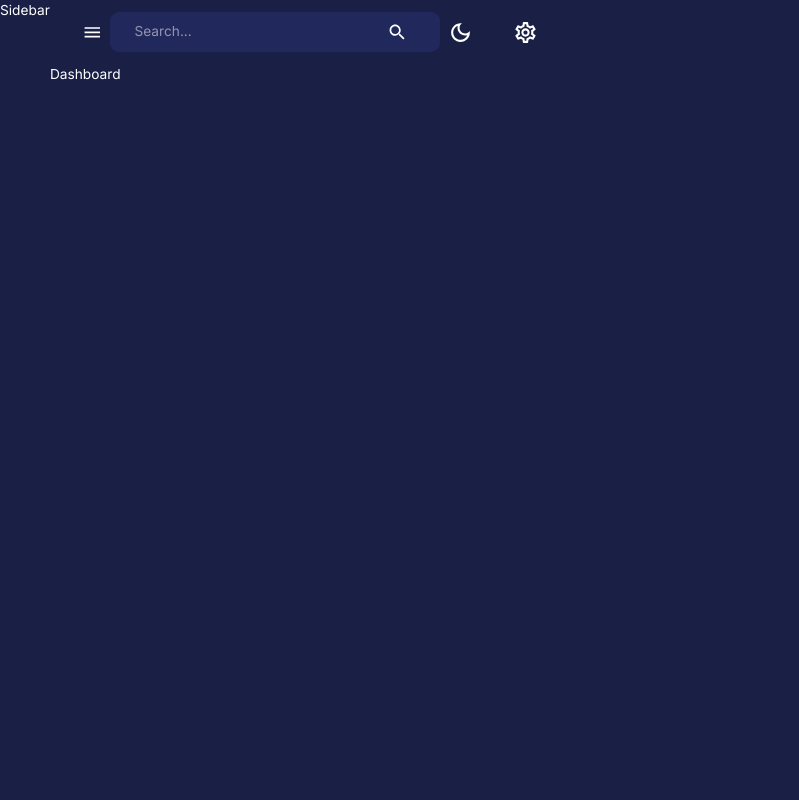
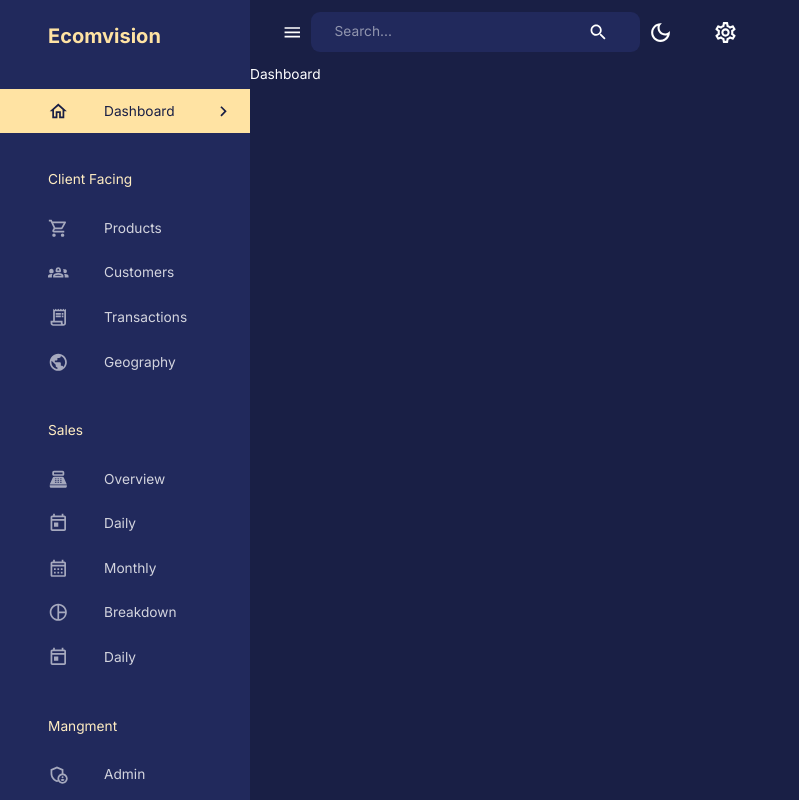
Before and after one commit to milkiascha7/Full-stack-mern-app-admin-panal-full-CLIENT_SIDE, a React (Create React App) app: page /dashboard in a window 1280 px wide. Shown: the whole page, without its empty margins (0-799 px from the left). Built offline with nearby package versions, Linux system fonts and the light colour scheme.

Commit message:
"nav bar and sidebar open and close"

```diff
--- a/src/components/Navbar.js
+++ b/src/components/Navbar.js
@@ -19,7 +19,7 @@
 } from '@mui/material';
 import Avatar from '@mui/material';
 
-const Navbar = () => {
+const Navbar = ({ isSidebarOpen, setIsSidebarOpen }) => {
   const dispatch = useDispatch();
   const theme = useTheme();
   return (
@@ -27,7 +27,7 @@
       <Toolbar sx={{ justifyContent: 'space-between' }}>
         {/** left side*/}
         <FlexBetween>
-          <IconButton onClick={() => console.log('o/c sidebar')}>
+          <IconButton onClick={() => setIsSidebarOpen(!isSidebarOpen)}>
             <MenuIcon />
           </IconButton>
           <FlexBetween
--- a/src/components/Sidebar.js
+++ b/src/components/Sidebar.js
@@ -1,7 +1,203 @@
-import React from 'react';
+import React, { useEffect, useState } from 'react';
+import {
+  Box,
+  Divider,
+  Drawer,
+  IconButton,
+  List,
+  ListItem,
+  ListItemButton,
+  ListItemIcon,
+  ListItemText,
+  Typography,
+  useTheme,
+} from '@mui/material';
 
-const Sidebar = () => {
-  return <div>Sidebar</div>;
+import {
+  SettingsOutlined,
+  ChevronLeft,
+  ChevronRightOutlined,
+  HomeOutlined,
+  ShoppingCartOutlined,
+  Groups2Outlined,
+  ReceiptLongOutlined,
+  PointOfSaleOutlined,
+  TodayOutlined,
+  CalendarMonthOutlined,
+  AdminPanelSettingsOutlined,
+  TrendingUpOutlined,
+  PieChartOutlineOutlined,
+  PublicOutlined,
+} from '@mui/icons-material';
+import { useLocation, useNavigate } from 'react-router-dom';
+import FlexBetween from './FlexBetween';
+import Avatar from '@mui/material';
+
+const navItems = [
+  {
+    text: 'Dashboard',
+    icon: <HomeOutlined />,
+  },
+  {
+    text: 'Client Facing',
+    icon: null,
+  },
+  {
+    text: 'Products',
+    icon: <ShoppingCartOutlined />,
+  },
+  {
+    text: 'Customers',
+    icon: <Groups2Outlined />,
+  },
+  {
+    text: 'Transactions',
+    icon: <ReceiptLongOutlined />,
+  },
+  {
+    text: 'Geography',
+    icon: <PublicOutlined />,
+  },
+  {
+    text: 'Sales',
+    icon: null,
+  },
+  {
+    text: 'Overview',
+    icon: <PointOfSaleOutlined />,
+  },
+  {
+    text: 'Daily',
+    icon: <TodayOutlined />,
+  },
+  {
+    text: 'Monthly',
+    icon: <CalendarMonthOutlined />,
+  },
+  {
+    text: 'Breakdown',
+    icon: <PieChartOutlineOutlined />,
+  },
+  {
+    text: 'Daily',
+    icon: <TodayOutlined />,
+  },
+  {
+    text: 'Mangment',
+    icon: null,
+  },
+  {
+    text: 'Admin',
+    icon: <AdminPanelSettingsOutlined />,
+  },
+  {
+    text: 'Performance',
+    icon: <TrendingUpOutlined />,
+  },
+];
+
+const Sidebar = ({
+  isNonMobile,
+  drawerWidth,
+  isSidebarOpen,
+  setIsSidebarOpen,
+}) => {
+  const { pathname } = useLocation();
+  const [active, setActive] = useState('');
+  const navigate = useNavigate();
+  const theme = useTheme();
+
+  useEffect(() => {
+    setActive(pathname.substring(1));
+  }, [pathname]);
+  return (
+    <Box component="nav">
+      {isSidebarOpen && (
+        <Drawer
+          open={isSidebarOpen}
+          onClose={() => setIsSidebarOpen(false)}
+          variant="persistent"
+          anchor="left"
+          sx={{
+            width: drawerWidth,
+            '& .MuiDrawer-paper': {
+              color: theme.palette.secondary[200],
+              backgroundColor: theme.palette.background.alt,
+              boxSizing: 'border-box',
+              borderWidth: isNonMobile ? 0 : '2px',
+              width: drawerWidth,
+            },
+          }}
+        >
+          <Box width="100%">
+            <Box m="1.5rem 2rem 2rem 3rem">
+              <FlexBetween color={theme.palette.secondary.main}>
+                <Box display="flex" alignItems="center" gap="0.5rem">
+                  <Typography variant="h4" fontWeight="bold">
+                    Ecomvision
+                  </Typography>
+                </Box>
+                {!isNonMobile && (
+                  <IconButton onClick={() => setIsSidebarOpen(!isSidebarOpen)}>
+                    <ChevronLeft />
+                  </IconButton>
+                )}
+              </FlexBetween>
+            </Box>
+            <List>
+              {navItems.map(({ text, icon }) => {
+                if (!icon) {
+                  return (
+                    <Typography key={text} sx={{ m: '2.25rem 0 1rem 3rem' }}>
+                      {text}
+                    </Typography>
+                  );
+                }
+                const lcText = text.toLowerCase();
+
+                return (
+                  <ListItem key={text} disablePadding>
+                    <ListItemButton
+                      onClick={() => {
+                        navigate(`/${lcText}`);
+                        setActive(lcText);
+                      }}
+                      sx={{
+                        backgroundColor:
+                          active === lcText
+                            ? theme.palette.secondary[300]
+                            : 'transparent',
+                        color:
+                          active === lcText
+                            ? theme.palette.primary[600]
+                            : theme.palette.primary[100],
+                      }}
+                    >
+                      <ListItemIcon
+                        sx={{
+                          ml: '2rem',
+                          color:
+                            active === lcText
+                              ? theme.palette.primary[600]
+                              : theme.palette.primary[200],
+                        }}
+                      >
+                        {icon}
+                      </ListItemIcon>
+                      <ListItemText primary={text} />
+                      {active === lcText && (
+                        <ChevronRightOutlined sx={{ ml: 'auto' }} />
+                      )}
+                    </ListItemButton>
+                  </ListItem>
+                );
+              })}
+            </List>
+          </Box>
+        </Drawer>
+      )}
+    </Box>
+  );
 };
 
 export default Sidebar;
```
